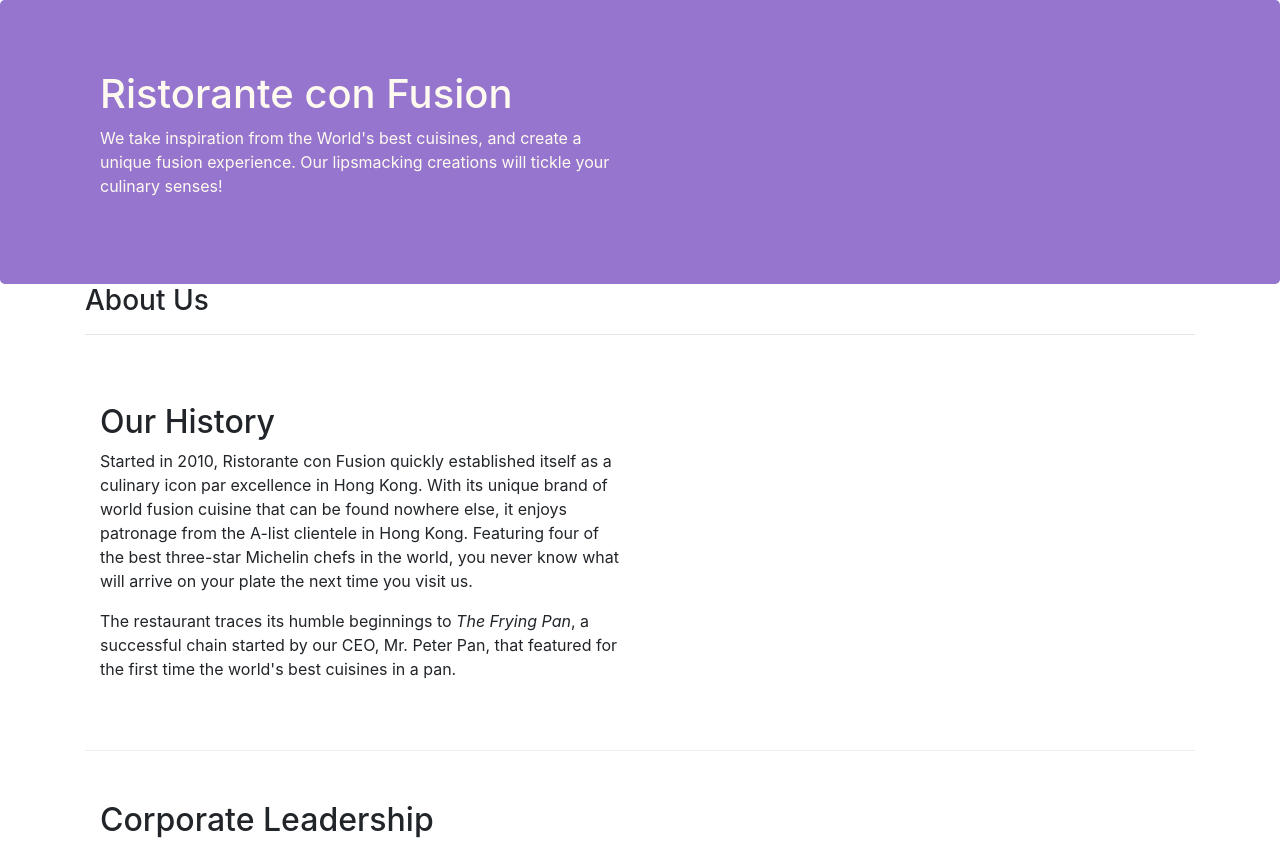
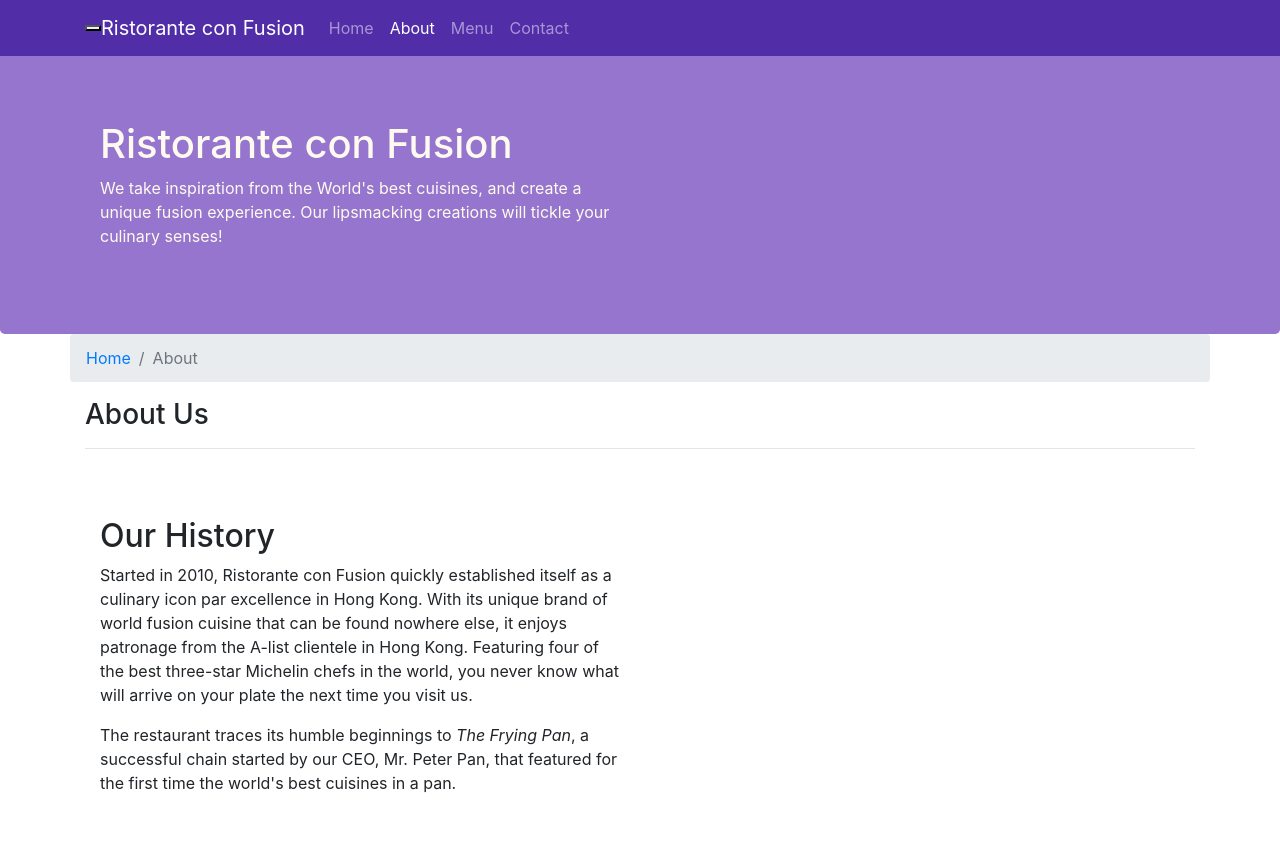
Before and after one commit to Satwinders1015/bootstarp, a website: page aboutus.html in a window 1280 px wide. Shown: the top 842 px of the page. Drawn offline with nearby package versions, Linux system fonts and the light colour scheme.

Commit message:
navigation bar and breadcrumb

```diff
--- a/aboutus.html
+++ b/aboutus.html
@@ -14,6 +14,24 @@
 </head>
 
 <body>
+    <nav class="navbar navbar-dark navbar-expand-sm fixed-top">
+        <div class="container">
+            <button class="navbar-toggle" type="button" data-toggle="collapse" data-target="#Navbar">
+                <span class="navbar-toggle-icon"></span>
+            </button>
+
+            <a class="navbar-brand" href="#">Ristorante con Fusion</a>
+            <div class="collapse navbar-collapse" id="Navbar">
+            <ul class="navbar-nav mr-auto">
+                <li class="nav-item"><a class="nav-link" href="index.html">Home</a></li>
+                <li class="nav-item active"><a class="nav-link" href="#">About</a></li>
+                <li class="nav-item"><a class="nav-link" href="#">Menu</a></li>
+                <li class="nav-item"><a class="nav-link" href="#">Contact</a></li>
+            </ul>
+            </div>
+        </div>
+
+    </nav>
 
     <header class="jumbotron">
         <div class="container">
@@ -30,6 +48,10 @@
 
     <div class="container">
         <div class="row">
+            <ol class="col-12 breadcrumb">
+                <li class="breadcrumb-item"><a href="index.html">Home</a></li>
+                <li class="breadcrumb-item active"><a>About</a></li>
+            </ol>
             <div class="col-12">
                <h3>About Us</h3>
                <hr>
@@ -69,7 +91,7 @@
                 <div class="col-4 offset-1 col-sm-2">
                     <h5>Links</h5>
                     <ul class="list-unstyled">
-                        <li><a href="#">Home</a></li>
+                        <li><a href="index.html">Home</a></li>
                         <li><a href="#">About</a></li>
                         <li><a href="#">Menu</a></li>
                         <li><a href="#">Contact</a></li>
--- a/css/styles.css
+++ b/css/styles.css
@@ -29,3 +29,13 @@ address{
     margin:0px;
     color:#0f0f0f;
 }
+
+
+body{
+    padding:50px 0px 0px 0px;
+    z-index:0;
+}
+
+.navbar-dark {
+     background-color: #512DA8;
+}
--- a/package.json
+++ b/package.json
@@ -2,7 +2,7 @@
   "name": "confusion",
   "version": "1.0.0",
   "description": "This is a website for Ristorante Con Fusion",
-  "main": "aboutus.html",
+  "main": "index.html",
   "scripts": {
     "start": "npm run lite",
     "test": "echo \"Error: no test specified\" && exit 1",
```
Also changed, not shown: index.html (+19 -1 lines).
